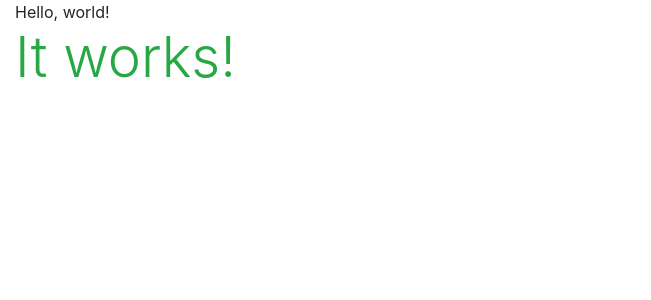
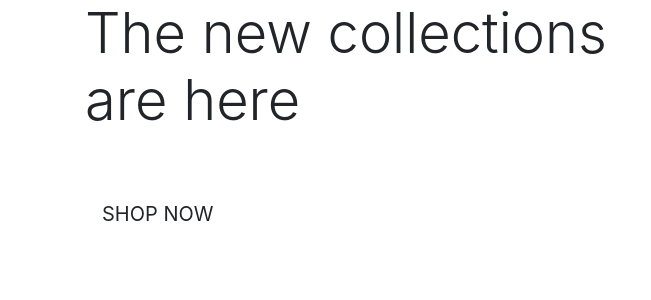
Before and after one commit to DanFNKD/boutique_ado_v1, a Django app: page / in a window 1280 px wide. Shown: the top 300 px of the page, without its empty margins (0-651 px from the left). Run offline with Django 3.2, Linux system fonts and the light colour scheme.

Commit message:
Added home page content

```diff
--- a/home/templates/home/index.html
+++ b/home/templates/home/index.html
@@ -1,6 +1,27 @@
 {% extends "base.html" %}
 {% load static %}
 
+{% block page_header %}
+    <div class="container header-container">
+        <div class="row">
+            <div class="col"></div>
+        </div>
+    </div>
+{% endblock %}
+
 {% block content %}
-<h1 class="display-4 text-success">It works!</h1>
+    <div class="container h-100">
+        <div class="row h-100">
+            <div class="col-7 col-md-6 my auto">
+                <h1 class="display-4 logo-font text-black">
+                    The new collections are here
+                </h1>
+                <div class="my-5">
+                    <h4>
+                        <a href="" class="shop-now-button btn btn-lg rounded-0 text-uppercase py-3">Shop Now</a>
+                    </h4>
+                </div>
+            </div>
+        </div>
+    </div>
 {% endblock %}
--- a/templates/base.html
+++ b/templates/base.html
@@ -32,7 +32,7 @@
     <title>Boutique Ado {% block extra_title %}{% endblock %}</title>
   </head>
   <body>
-    <header class="container-fluid fixed-top">Hello, world!</h1>
+    <header class="container-fluid fixed-top"></header>
 
     {% if messages %}
     <div class="message-container"></div>
```
